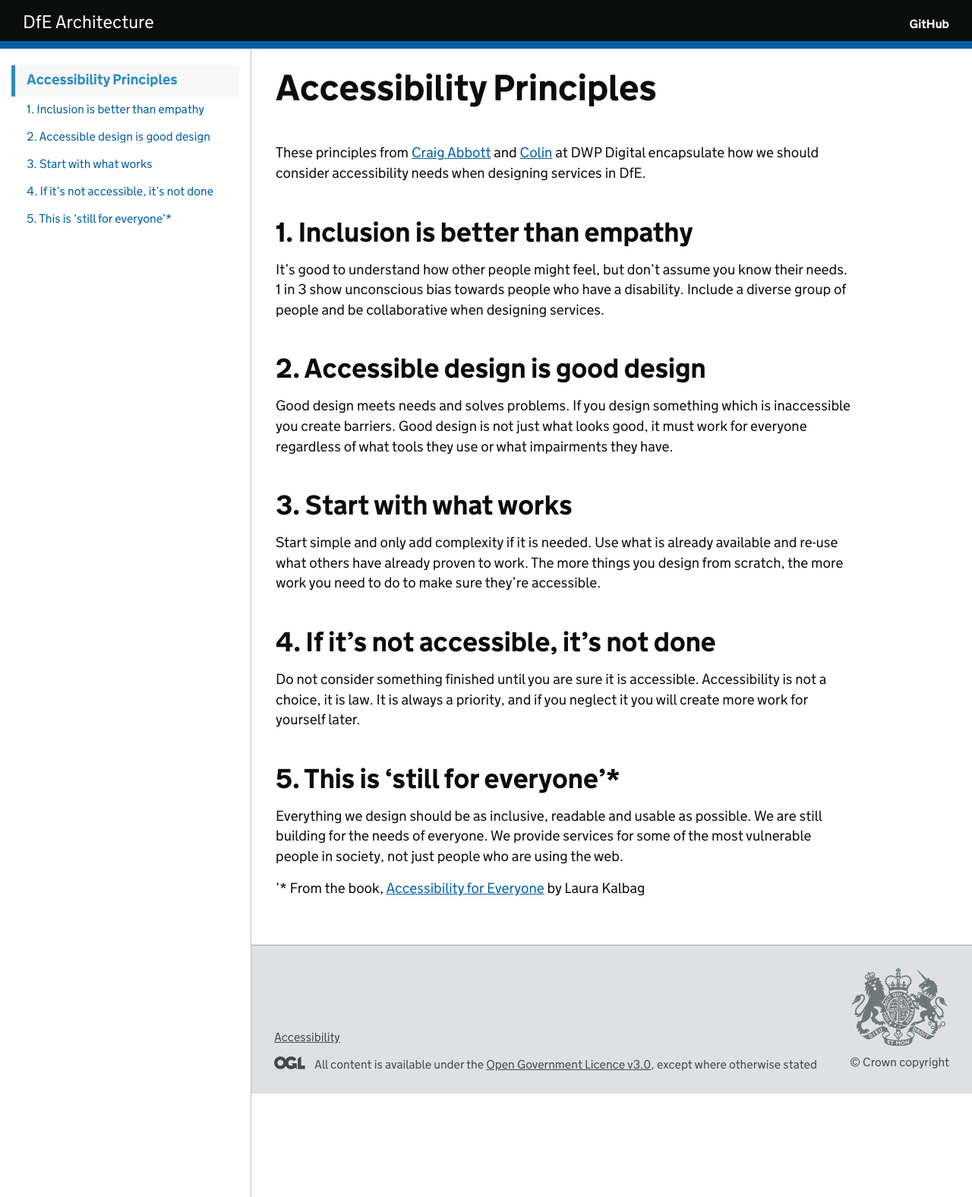
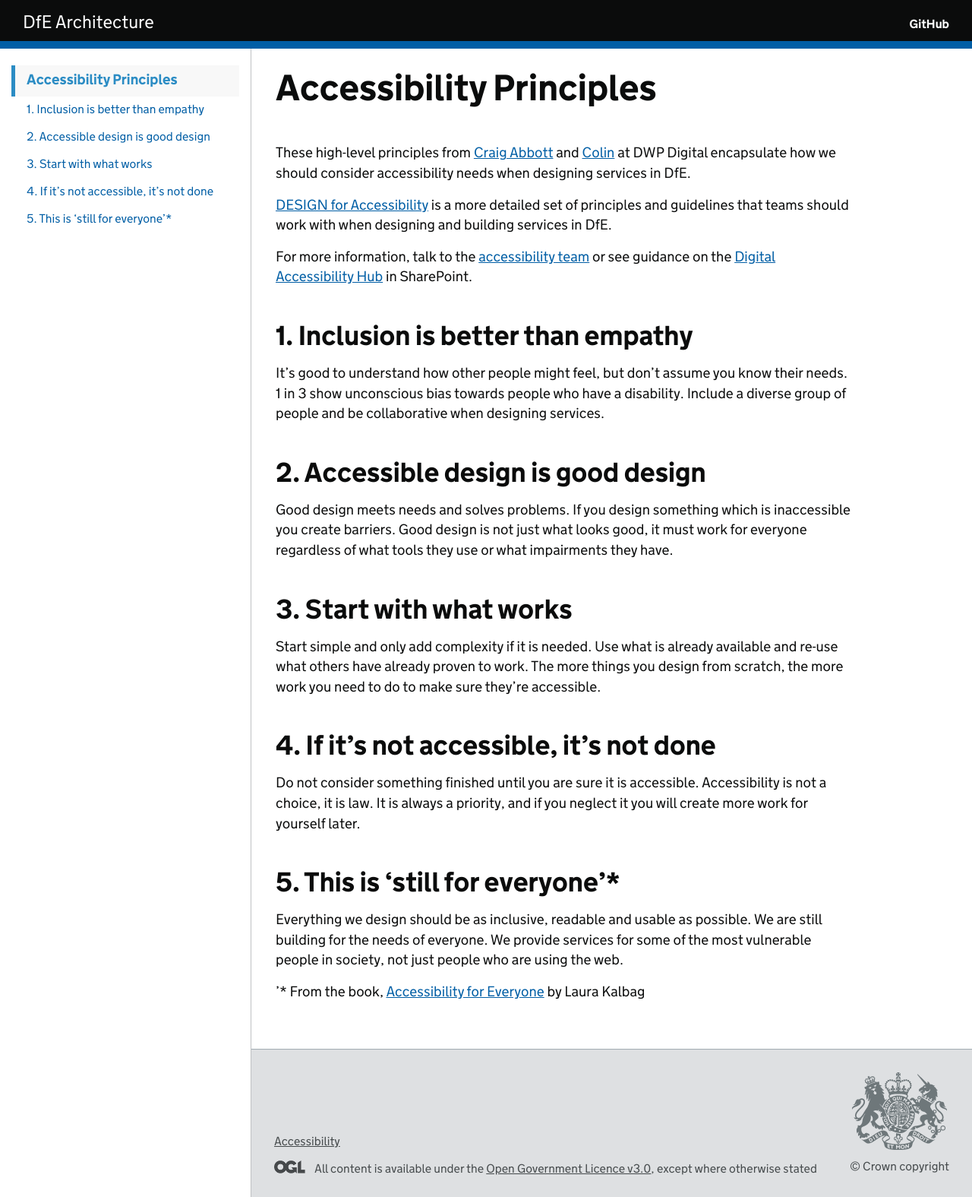
Before and after one commit to DFE-Digital/architecture, a Jekyll site: the page built from principles/accessibility-principles.md, in a window 1280 px wide. Shown: the whole page at 76% size. Built offline with Jekyll 4.4.1, drawn with Linux system fonts in a browser that asks for light colours; our own code applies the rules of GitHub Pages for plain Markdown files.

Commit message:
Update accessibility-principles.md
Added link to accessibility team guidance

```diff
--- a/principles/accessibility-principles.md
+++ b/principles/accessibility-principles.md
@@ -5,7 +5,11 @@ expires: 2021-01-01
 
 # Accessibility Principles
 
-These principles from [Craig Abbott](https://twitter.com/abbott567) and [Colin](https://twitter.com/htmlandbacon) at DWP Digital encapsulate how we should consider accessibility needs when designing  services in DfE.
+These high-level principles from [Craig Abbott](https://twitter.com/abbott567) and [Colin](https://twitter.com/htmlandbacon) at DWP Digital encapsulate how we should consider accessibility needs when designing services in DfE.
+
+[DESIGN for Accessibility](https://educationgovuk.sharepoint.com/:w:/r/sites/lvewp00043/Shared%20Documents/Design%20Principles.docx) is a more detailed set of principles and guidelines that teams should work with when designing and building services in DfE.
+
+For more information, talk to the [accessibility team](mailto:Accessibility.Support@education.gov.uk) or see guidance on the [Digital Accessibility Hub](https://educationgovuk.sharepoint.com/sites/lvewp00043/SitePages/Digital-Accessibility-Hub-Home.aspx) in SharePoint.
 
 ## 1. Inclusion is better than empathy
 
```
